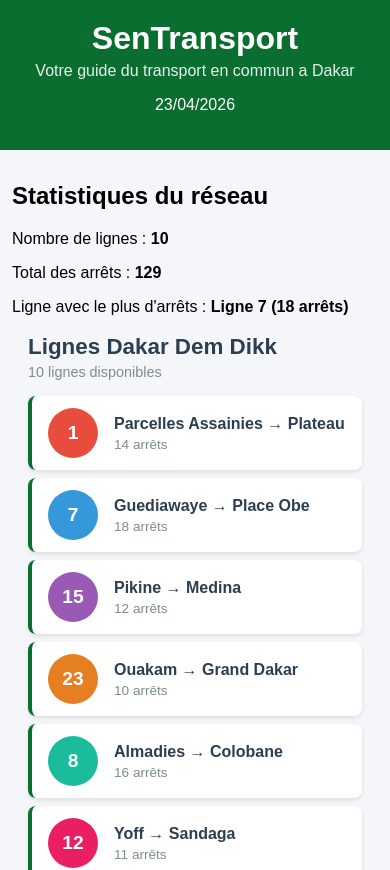
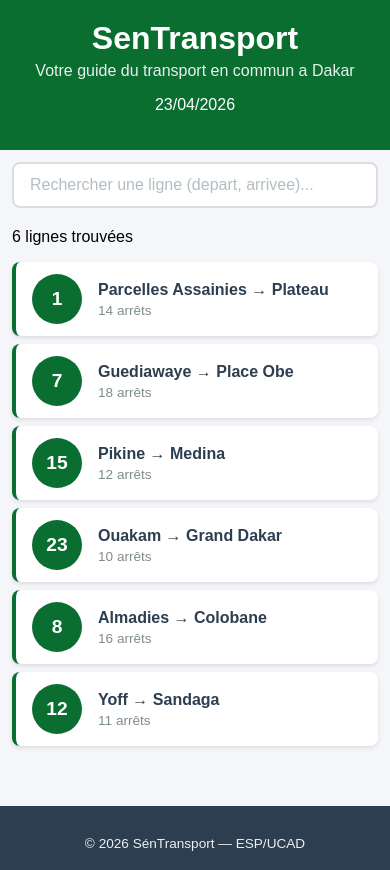
Before and after one commit to Manzidath-E/SenTransport, a React (Create React App) app: page / in a window 390 px wide. Shown: the top 870 px of the page. Built offline with nearby package versions, Linux system fonts and the light colour scheme.

Commit message:
Lab 3 : etat, recherche et selection de lignes

```diff
--- a/src/App.css
+++ b/src/App.css
@@ -20,3 +20,19 @@
     padding: 12px;
   }
 }
+@media (max-width: 600px) {
+  .contenu {
+    padding: 12px;
+  }
+
+  .ligne-bus {
+    padding: 10px 12px;
+  }
+
+  .ligne-numero {
+    width: 40px;
+    height: 40px;
+    font-size: 1rem;
+    margin-right: 12px;
+  }
+}
--- a/src/App.js
+++ b/src/App.js
@@ -1,34 +1,68 @@
+import { useState } from 'react';
 import './App.css';
 import Header from './Header';
-import ListeLignes from './ListeLignes';
+import Recherche from './Recherche';
+import LigneBus from './LigneBus';
+import DetailLigne from './DetailLigne';
 import Footer from './Footer';
 import StatReseau from './StatReseau';
 
 function App() {
+  const [recherche, setRecherche] = useState("");
+  const [ligneSelectionnee, setLigneSelectionnee] = useState(null);
+
   const lignes = [
-    { id: 1, numero: "1",   depart: "Parcelles Assainies", arrivee: "Plateau",     arrets: 14, couleur: "#e74c3c" },
-    { id: 2, numero: "7",   depart: "Guediawaye",          arrivee: "Place Obe",   arrets: 18, couleur: "#3498db" },
-    { id: 3, numero: "15",  depart: "Pikine",              arrivee: "Medina",      arrets: 12, couleur: "#9b59b6" },
-    { id: 4, numero: "23",  depart: "Ouakam",              arrivee: "Grand Dakar", arrets: 10, couleur: "#e67e22" },
-    { id: 5, numero: "8",   depart: "Almadies",            arrivee: "Colobane",    arrets: 16, couleur: "#1abc9c" },
-    { id: 6,  numero: "12",  depart: "Yoff",                arrivee: "Sandaga",     arrets: 11, couleur: "#e91e63" },
-    { id: 7,  numero: "31", depart: "Fann",               arrivee: "HLM",         arrets: 9,  couleur: "#27ae60" },
-    { id: 8,  numero: "42", depart: "Liberté",            arrivee: "Medina",      arrets: 13, couleur: "#f39c12" },
-    { id: 9,  numero: "18", depart: "Dieuppeul",          arrivee: "Sandaga",     arrets: 15, couleur: "#2980b9" },
-    { id: 10, numero: "25", depart: "Sicap",              arrivee: "Colobane",    arrets: 11, couleur: "#c0392b" },
+    { id: 1, numero: "1", depart: "Parcelles Assainies", arrivee: "Plateau", arrets: 14,
+      listeArrets: ["Parcelles U14", "Parcelles U10", "Camberene", "Patte d'Oie", "Grand Dakar", "Colobane", "Ponty", "Plateau"] },
+    { id: 2, numero: "7", depart: "Guediawaye", arrivee: "Place Obe", arrets: 18,
+      listeArrets: ["Guediawaye", "Pikine", "Thiaroye", "Keur Massar", "Grand Yoff", "Parcelles", "Liberte 6", "Place Obe"] },
+    { id: 3, numero: "15", depart: "Pikine", arrivee: "Medina", arrets: 12,
+      listeArrets: ["Pikine Centre", "Thiaroye Gare", "Hann", "Colobane", "Fass", "Medina"] },
+    { id: 4, numero: "23", depart: "Ouakam", arrivee: "Grand Dakar", arrets: 10,
+      listeArrets: ["Ouakam Village", "Mermoz", "Fann", "Point E", "Liberte 5", "Grand Dakar"] },
+    { id: 5, numero: "8", depart: "Almadies", arrivee: "Colobane", arrets: 16,
+      listeArrets: ["Almadies", "Ngor", "Yoff", "Ouest Foire", "Liberte 6", "Colobane"] },
+    { id: 6, numero: "12", depart: "Yoff", arrivee: "Sandaga", arrets: 11,
+      listeArrets: ["Yoff Village", "Aeroport LSS", "Parcelles U17", "Grand Yoff", "HLM", "Sandaga"] },
+  ];
 
-];
+  const lignesFiltrees = lignes.filter(l =>
+    l.depart.toLowerCase().includes(recherche.toLowerCase()) ||
+    l.arrivee.toLowerCase().includes(recherche.toLowerCase()) ||
+    l.numero.includes(recherche)
+  );
+
+  function handleClickLigne(ligne) {
+    if (ligneSelectionnee && ligneSelectionnee.id === ligne.id) {
+      setLigneSelectionnee(null);
+    } else {
+      setLigneSelectionnee(ligne);
+    }
+  }
 
   return (
     <div className="App">
       <Header />
       <main className="contenu">
-        <StatReseau lignes={lignes} />
-        <ListeLignes lignes={lignes} />
+        <Recherche valeur={recherche} onChange={setRecherche} />
+        <p className="resultat-recherche">
+          {lignesFiltrees.length} ligne{lignesFiltrees.length > 1 ? 's' : ''} trouvée{lignesFiltrees.length > 1 ? 's' : ''}
+        </p>
+        {lignesFiltrees.map(ligne => (
+          <LigneBus
+            key={ligne.id}
+            numero={ligne.numero}
+            depart={ligne.depart}
+            arrivee={ligne.arrivee}
+            arrets={ligne.arrets}
+            estSelectionnee={ligneSelectionnee && ligneSelectionnee.id === ligne.id}
+            onClick={() => handleClickLigne(ligne)}
+          />
+        ))}
+        {ligneSelectionnee && <DetailLigne ligne={ligneSelectionnee} />}
       </main>
       <Footer />
     </div>
-
   );
 }
 
--- /dev/null
+++ b/src/DetailLigne.css
@@ -0,0 +1,67 @@
+.detail-ligne {
+  background-color: #ffffff;
+  border: 2px solid #0a6e31;
+  border-radius: 8px;
+  padding: 20px;
+  margin-top: 16px;
+  animation: slideDown 0.3s ease;
+}
+
+@keyframes slideDown {
+  from { opacity: 0; transform: translateY(-10px); }
+  to { opacity: 1; transform: translateY(0); }
+}
+
+.detail-titre {
+  color: #0a6e31;
+  margin: 0 0 8px 0;
+  font-size: 1.2rem;
+}
+
+.detail-info {
+  color: #7f8c8d;
+  margin: 0 0 16px 0;
+  font-size: 0.9rem;
+}
+
+.detail-arrets h4 {
+  color: #2c3e50;
+  margin: 0 0 8px 0;
+}
+
+.detail-liste {
+  list-style: none;
+  padding: 0;
+  margin: 0;
+}
+
+.detail-arret {
+  display: flex;
+  align-items: center;
+  padding: 8px 0;
+  border-bottom: 1px solid #f0f0f0;
+}
+
+.detail-arret:last-child {
+  border-bottom: none;
+}
+
+.arret-numero {
+  background-color: #0a6e31;
+  color: white;
+  width: 28px;
+  height: 28px;
+  border-radius: 50%;
+  display: flex;
+  align-items: center;
+  justify-content: center;
+  font-size: 0.8rem;
+  font-weight: bold;
+  margin-right: 12px;
+  flex-shrink: 0;
+}
+
+.arret-nom {
+  color: #2c3e50;
+  font-size: 0.95rem;
+}
--- /dev/null
+++ b/src/DetailLigne.js
@@ -0,0 +1,27 @@
+import './DetailLigne.css';
+
+function DetailLigne({ ligne }) {
+  return (
+    <div className="detail-ligne">
+      <h3 className="detail-titre">
+        Ligne {ligne.numero} : {ligne.depart} &rarr; {ligne.arrivee}
+      </h3>
+      <p className="detail-info">
+        {ligne.arrets} arrêts sur ce trajet
+      </p>
+      <div className="detail-arrets">
+        <h4>Arrêts principaux :</h4>
+        <ul className="detail-liste">
+          {ligne.listeArrets.map((arret, index) => (
+            <li key={index} className="detail-arret">
+              <span className="arret-numero">{index + 1}</span>
+              <span className="arret-nom">{arret}</span>
+            </li>
+          ))}
+        </ul>
+      </div>
+    </div>
+  );
+}
+
+export default DetailLigne;
--- a/src/LigneBus.css
+++ b/src/LigneBus.css
@@ -47,3 +47,11 @@
   color: #7f8c8d;
   margin-top: 4px;
 }
+.ligne-bus-active {
+  border-left: 4px solid #e67e22;
+  background-color: #fef9f3;
+}
+
+.ligne-bus-active .ligne-numero {
+  background-color: #e67e22;
+}
--- a/src/LigneBus.js
+++ b/src/LigneBus.js
@@ -1,9 +1,12 @@
 import './LigneBus.css';
 
-function LigneBus({ numero, depart, arrivee, arrets, couleur }) {
-  return(
-    <div className="ligne-bus">
-      <div className="ligne-numero" style={{ backgroundColor: couleur }}>{numero}</div>
+function LigneBus({ numero, depart, arrivee, arrets, estSelectionnee, onClick }) {
+  return (
+    <div
+      className={`ligne-bus ${estSelectionnee ? 'ligne-bus-active' : ''}`}
+      onClick={onClick}
+    >
+      <div className="ligne-numero">{numero}</div>
       <div className="ligne-info">
         <span className="ligne-trajet">
           {depart} &rarr; {arrivee}
--- /dev/null
+++ b/src/Recherche.css
@@ -0,0 +1,22 @@
+.recherche {
+  margin-bottom: 20px;
+}
+
+.recherche-input {
+  width: 100%;
+  padding: 12px 16px;
+  font-size: 1rem;
+  border: 2px solid #dcdde1;
+  border-radius: 8px;
+  outline: none;
+  box-sizing: border-box;
+  transition: border-color 0.2s;
+}
+
+.recherche-input:focus {
+  border-color: #0a6e31;
+}
+
+.recherche-input::placeholder {
+  color: #b2bec3;
+}
--- /dev/null
+++ b/src/Recherche.js
@@ -0,0 +1,17 @@
+import './Recherche.css';
+
+function Recherche({ valeur, onChange }) {
+  return (
+    <div className="recherche">
+      <input
+        type="text"
+        className="recherche-input"
+        placeholder="Rechercher une ligne (depart, arrivee)..."
+        value={valeur}
+        onChange={e => onChange(e.target.value)}
+      />
+    </div>
+  );
+}
+
+export default Recherche;
```
